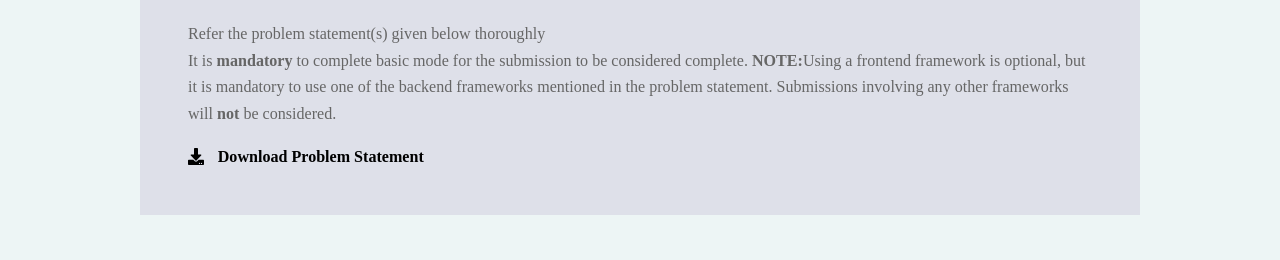
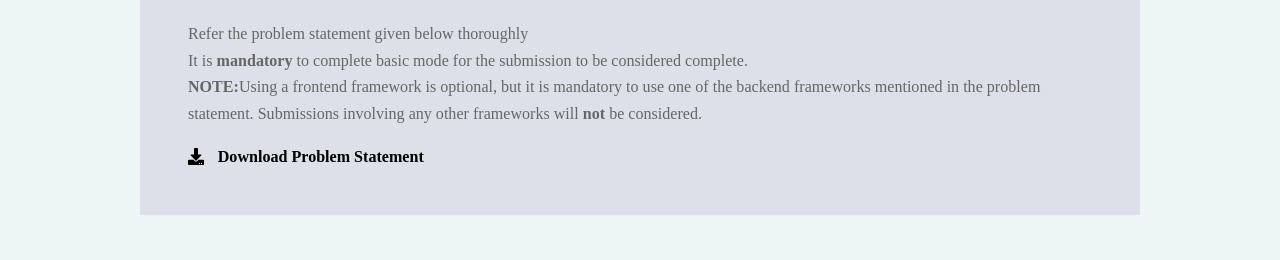
Before and after one commit to rspk2207/DataByteInduction, a plain HTML site: page main/WEB DEV/index.html in a window 1280 px wide. Shown: the part 704-964 px from the top of the page. Drawn offline with nearby package versions, Linux system fonts and the light colour scheme; a script that the page names is missing; a web font is replaced by a local one.

Commit message:
Update index.html

```diff
--- a/main/WEB DEV/index.html
+++ b/main/WEB DEV/index.html
@@ -155,9 +155,10 @@ As part of your induction process, we have prepared <strong>Task 2</strong> to h
                                   <!--
                                    Create an interactive matching game where players must match pairs of cards with the same image. The game features two modes: Basic and Hacker. In Basic mode, players flip two cards at a time, aiming to find all matching pairs while managing time or limited clicks. Hacker mode adds complexity with customizable grid sizes, power-up cards with special abilities, and sound effects. Additional features such as a scoring system, leaderboard, difficulty levels, random image display, game state saving, and mobile responsiveness can be implemented for extra points. The project should be built using HTML, CSS, and vanilla JavaScript without external libraries.
                                    -->
-                                    Refer the problem statement(s) given below thoroughly
+                                    Refer the problem statement given below thoroughly
                                       <br>
                                       It is <strong>mandatory</strong> to complete basic mode for the submission to be considered complete.
+                                      <br>
                                       <strong>NOTE:</strong>Using a frontend framework is optional, but it is mandatory to use one of the backend frameworks mentioned in the problem statement. Submissions involving any other frameworks will <strong>not</strong> be considered.
                                     </div>
                                     <div class="process-choice-actions">
```
